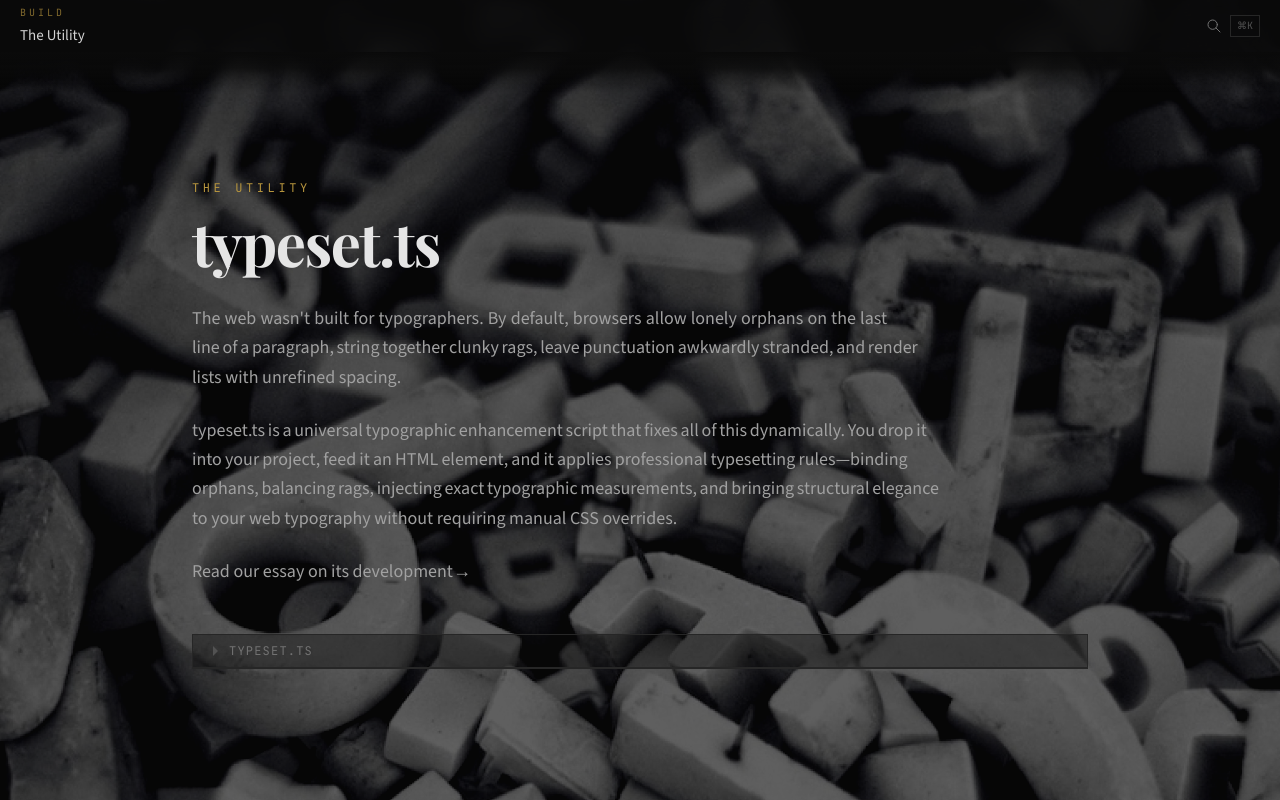
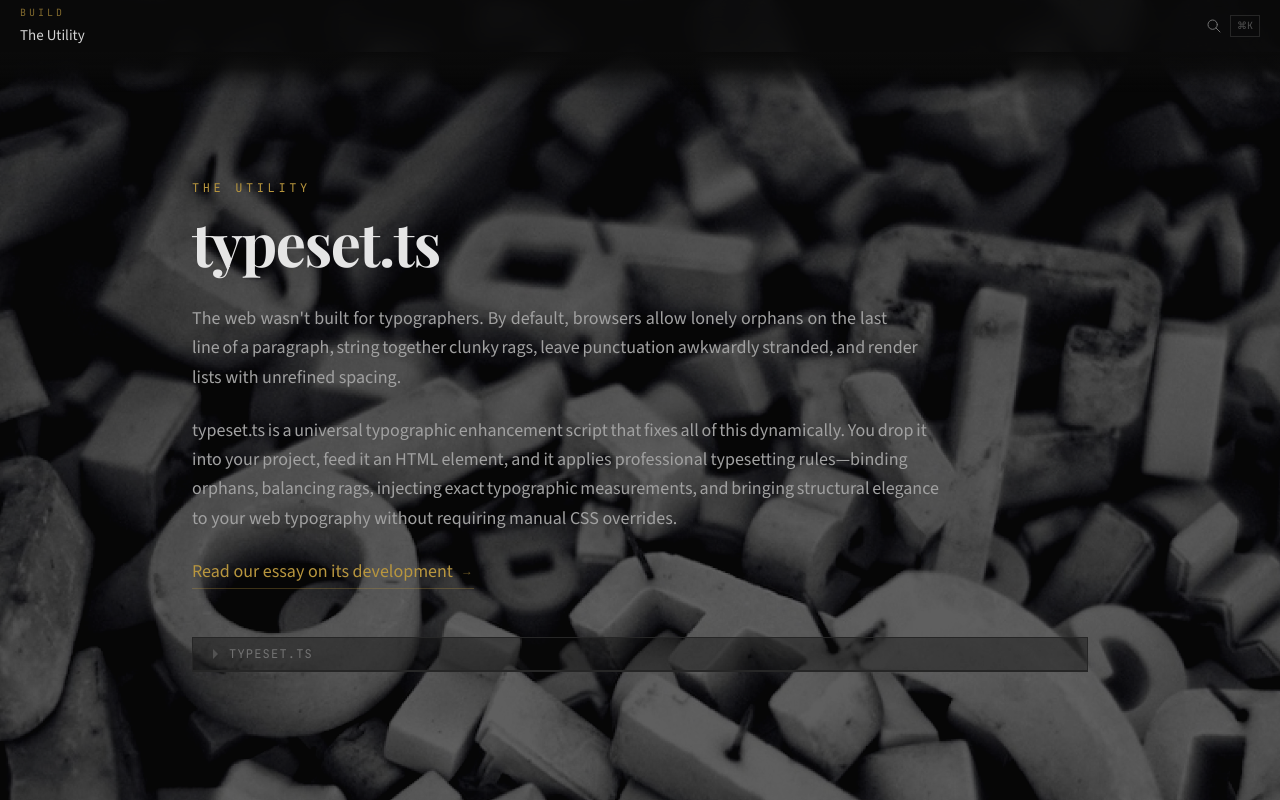
Before and after one commit to speedwarnsf/web-typography, a Next.js app: page /utility in a window 1280 px wide. Shown: the top 800 px of the page. Built offline with nearby package versions, Linux system fonts and the light colour scheme; a web font is replaced by a local one.

Commit message:
fix: Essay dropcap spacing and button alignment

```diff
--- a/src/app/utility/EssayModal.tsx
+++ b/src/app/utility/EssayModal.tsx
@@ -135,8 +135,7 @@ export default function EssayModal() {
                   <h2 className="text-xl font-bold mb-4 text-neutral-100" style={{ fontFamily: "var(--font-playfair)" }}>The Problem the Browser Never Solved</h2>
 
                   <p className="mb-6">
-                    <span className="float-left text-4xl sm:text-5xl leading-none font-bold pr-3 pt-2 text-[#B8963E]" style={{ fontFamily: "var(--font-playfair)" }}>I</span>
-                    &nbsp;have been an art director for most of my professional life. The work I am proudest of is in public health: HIV prevention campaigns, vaccination outreach, harm reduction communications. Work that had to be legible under difficult conditions, in environments where distraction is high and attention is scarce, where the difference between a message received and a message abandoned can be consequential. Typography matters in this work more than it does in almost any other context.
+                    <span className="float-left text-4xl sm:text-5xl leading-none font-bold pr-3 pt-2 text-[#B8963E]" style={{ fontFamily: "var(--font-playfair)" }}>I</span> have been an art director for most of my professional life. The work I am proudest of is in public health: HIV prevention campaigns, vaccination outreach, harm reduction communications. Work that had to be legible under difficult conditions, in environments where distraction is high and attention is scarce, where the difference between a message received and a message abandoned can be consequential. Typography matters in this work more than it does in almost any other context.
                   </p>
                   <p className="mb-6">
                     The problem I have lived with across this career is simple to state and difficult to solve: the web does not know how to break lines. The browser sets text using a greedy algorithm — fill the line until the next word won't fit, then break. This is fast. At wide measures it works well enough. At narrow measures, it produces bad breaks: prepositions stranded at line ends, articles orphaned, sentences split mid-thought. It produces staircases: consecutive lines that differ dramatically in length. It produces orphans. And it does all of this without any awareness that the paragraph is a unit — that the rag of a left-aligned paragraph is a shape that should be gentle and organic, not mechanical and jagged.
--- a/src/app/utility/page.tsx
+++ b/src/app/utility/page.tsx
@@ -32,9 +32,9 @@ export default function UtilityPage() {
           <p>
             <strong>typeset.ts</strong> is a universal typographic enhancement script that fixes all of this dynamically. You drop it into your project, feed it an HTML element, and it applies professional typesetting rules—binding orphans, balancing rags, injecting exact typographic measurements, and bringing structural elegance to your web typography without requiring manual CSS overrides.
           </p>
-          <p>
+          <div className="relative z-50 isolate mt-4">
             <EssayModal />
-          </p>
+          </div>
         </div>
 
         <CodeBlock code={typesetFullCode} title="typeset.ts" />
```
